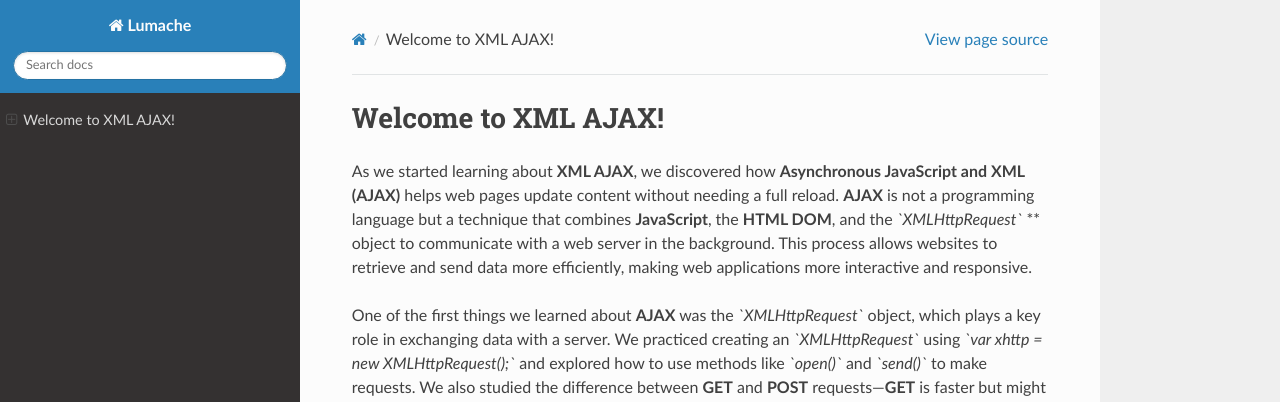
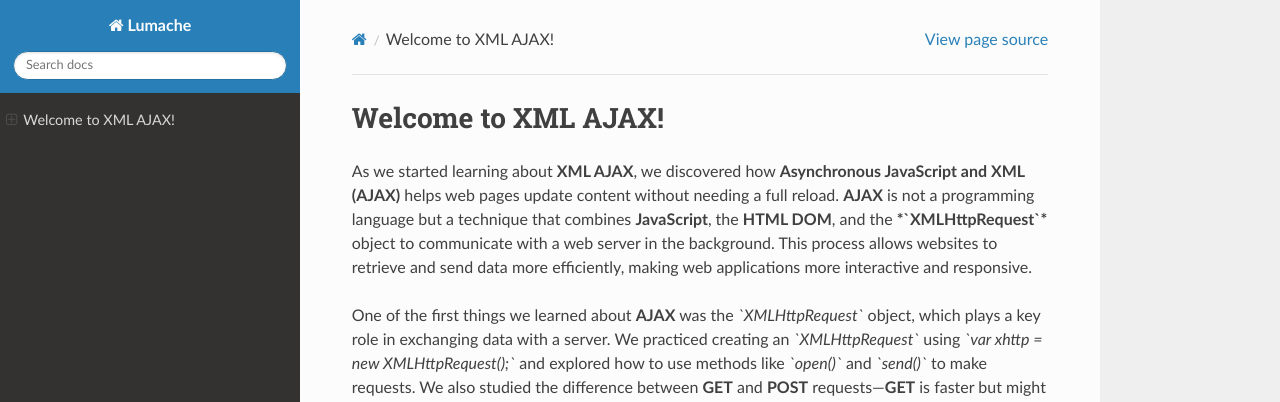
Before and after one commit to riah89294/xml-tutorial, a Sphinx documentation site: the page built from docs/source/xml_ajax.rst, in a window 1280 px wide and 900 px high. Shown: the top 402 px of the window. Built offline with Sphinx 7.4.7 and the Read the Docs theme 3.1.0, drawn with Linux system fonts in a browser that asks for light colours; pages that are not in the unit, such as notebooks, are missing from menus.

```diff
--- a/docs/source/xml_ajax.rst
+++ b/docs/source/xml_ajax.rst
@@ -1,6 +1,7 @@
 Welcome to XML AJAX!
 =====================
-As we started learning about **XML AJAX**, we discovered how **Asynchronous JavaScript and XML (AJAX)** helps web pages update content without needing a full reload. **AJAX** is not a programming language but a technique that combines **JavaScript**, the **HTML DOM**, and the *`XMLHttpRequest`* ** object to communicate with a web server in the background. This process allows websites to retrieve and send data more efficiently, making web applications more interactive and responsive.
+As we started learning about **XML AJAX**, we discovered how **Asynchronous JavaScript and XML (AJAX)** helps web pages update content without needing a full reload. **AJAX** is not a programming language but a technique that combines **JavaScript**, the **HTML DOM**, and the
+***`XMLHttpRequest`*** object to communicate with a web server in the background. This process allows websites to retrieve and send data more efficiently, making web applications more interactive and responsive.
 
 One of the first things we learned about **AJAX** was the *`XMLHttpRequest`* object, which plays a key role in exchanging data with a server. We practiced creating an *`XMLHttpRequest`* using *`var xhttp = new XMLHttpRequest();`* and explored how to use methods like *`open()`* and *`send()`* to make requests. We also studied the difference between **GET** and **POST** requests—**GET** is faster but might retrieve cached data, while **POST** is better for sending sensitive or larger data.
 
```
